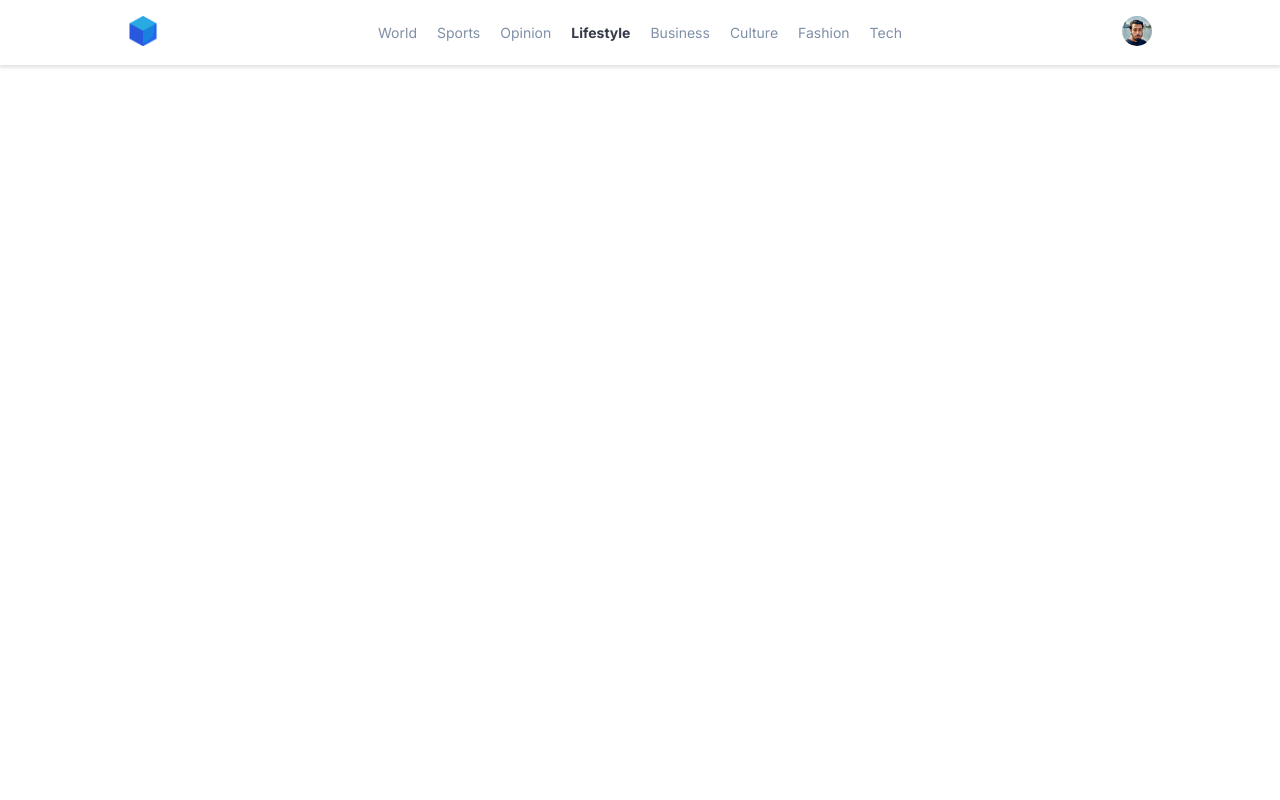
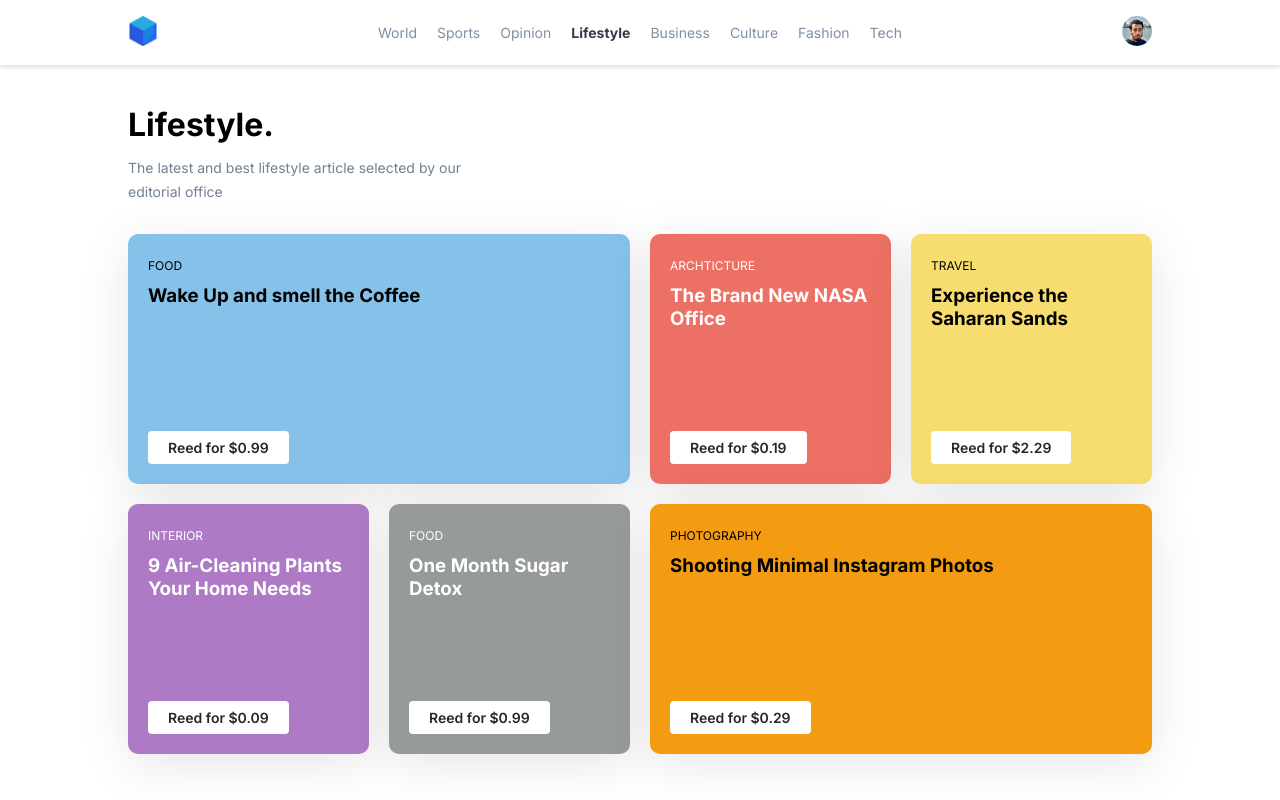
Before and after one commit to KShawki/GDSC-FrontEnd, a plain HTML site: page 2. Flex&Grid/index.html in a window 1280 px wide. Drawn offline with Linux system fonts and the light colour scheme; files whose address does not match are found by name.

Commit message:
Complete Task 2

```diff
--- a/2. Flex&Grid/index.html
+++ b/2. Flex&Grid/index.html
@@ -38,6 +38,63 @@
       </nav>
     </header>
 
+    <main>
+      <div class="container">
+        <div class="main-heading">
+          <h1>Lifestyle.</h1>
+          <p>
+            The latest and best lifestyle article selected by our editorial
+            office
+          </p>
+        </div>
+
+        <!-- Cards -->
+        <div class="cards grid">
+          <div class="card food">
+            <div class="card-head">
+              <span>Food</span>
+              <h3>Wake Up and smell the Coffee</h3>
+            </div>
+            <button>Reed for $0.99</button>
+          </div>
+          <div class="card archticture">
+            <div class="card-head">
+              <span>Archticture</span>
+              <h3>The Brand New NASA Office</h3>
+            </div>
+            <button>Reed for $0.19</button>
+          </div>
+          <div class="card travel">
+            <div class="card-head">
+              <span>travel</span>
+              <h3>Experience the Saharan Sands</h3>
+            </div>
+            <button>Reed for $2.29</button>
+          </div>
+          <div class="card interior">
+            <div class="card-head">
+              <span>interior</span>
+              <h3>9 Air-Cleaning Plants Your Home Needs</h3>
+            </div>
+            <button>Reed for $0.09</button>
+          </div>
+          <div class="card sugar">
+            <div class="card-head">
+              <span>food</span>
+              <h3>One Month Sugar Detox</h3>
+            </div>
+            <button>Reed for $0.99</button>
+          </div>
+          <div class="card photography">
+            <div class="card-head">
+              <span>photography</span>
+              <h3>Shooting Minimal Instagram Photos</h3>
+            </div>
+            <button>Reed for $0.29</button>
+          </div>
+        </div>
+      </div>
+    </main>
 
     <script src="app.js"></script>
   </body>
--- a/2. Flex&Grid/style.css
+++ b/2. Flex&Grid/style.css
@@ -24,6 +24,10 @@ ul {
   display: flex;
 }
 
+.grid {
+  display: grid;
+}
+
 .bold {
   font-weight: 700;
   color: #353b48;
@@ -31,16 +35,14 @@ ul {
 
 header {
   width: 100%;
-    box-shadow: rgba(0, 0, 0, 0.10) 0px 3px 3px 0px;
+  box-shadow: rgba(0, 0, 0, 0.1) 0px 3px 3px 0px;
 }
-
 
 .container {
   width: 80%;
   margin: 0 auto;
   /* background-color: red; */
 }
-
 
 nav {
   align-items: center;
@@ -62,3 +64,83 @@ li {
   font-size: 14px;
   color: #7f8fa6;
 }
+
+.main-heading {
+  margin-top: 40px;
+}
+
+.main-heading p {
+  margin-top: 12px;
+  font-size: 14px;
+  line-height: 1.7;
+  width: 35%;
+  color: #718093;
+}
+
+.cards {
+  margin-top: 30px;
+  grid-template-columns: repeat(4, 1fr);
+  gap: 20px;
+}
+
+.card {
+  height: 250px;
+  border-radius: 10px;
+  box-shadow: rgba(0, 0, 0, 0.1) 0px 10px 50px;
+  padding: 20px;
+  display: flex;
+  flex-direction: column;
+  justify-content: space-between;
+}
+
+.card-head span {
+  text-transform: uppercase;
+  font-size: 12px;
+}
+
+.food {
+  grid-column: 1/3;
+  background-color: #85c1e9;
+}
+
+.archticture {
+  grid-column: 3/4;
+  background-color: #ec7063;
+  color: #fff;
+}
+
+.travel {
+  grid-column: 4/5;
+  background-color: #f7dc6f;
+}
+
+.interior {
+  background-color: #af7ac5;
+  color: #fff;
+}
+
+.sugar {
+  background-color: #979a9a;
+  color: #fff;
+}
+
+.photography {
+  grid-column: 3/5;
+  background-color: #f39c12;
+}
+
+button {
+  all: unset;
+  background-color: #fff;
+  padding: 8px 20px;
+  border-radius: 4px;
+  bottom: 10px;
+  width: max-content;
+  color: rgb(39, 39, 39);
+  font-weight: 600;
+  font-size: 14px;
+}
+
+.card-head h3 {
+  margin-top: 10px;
+}
```
